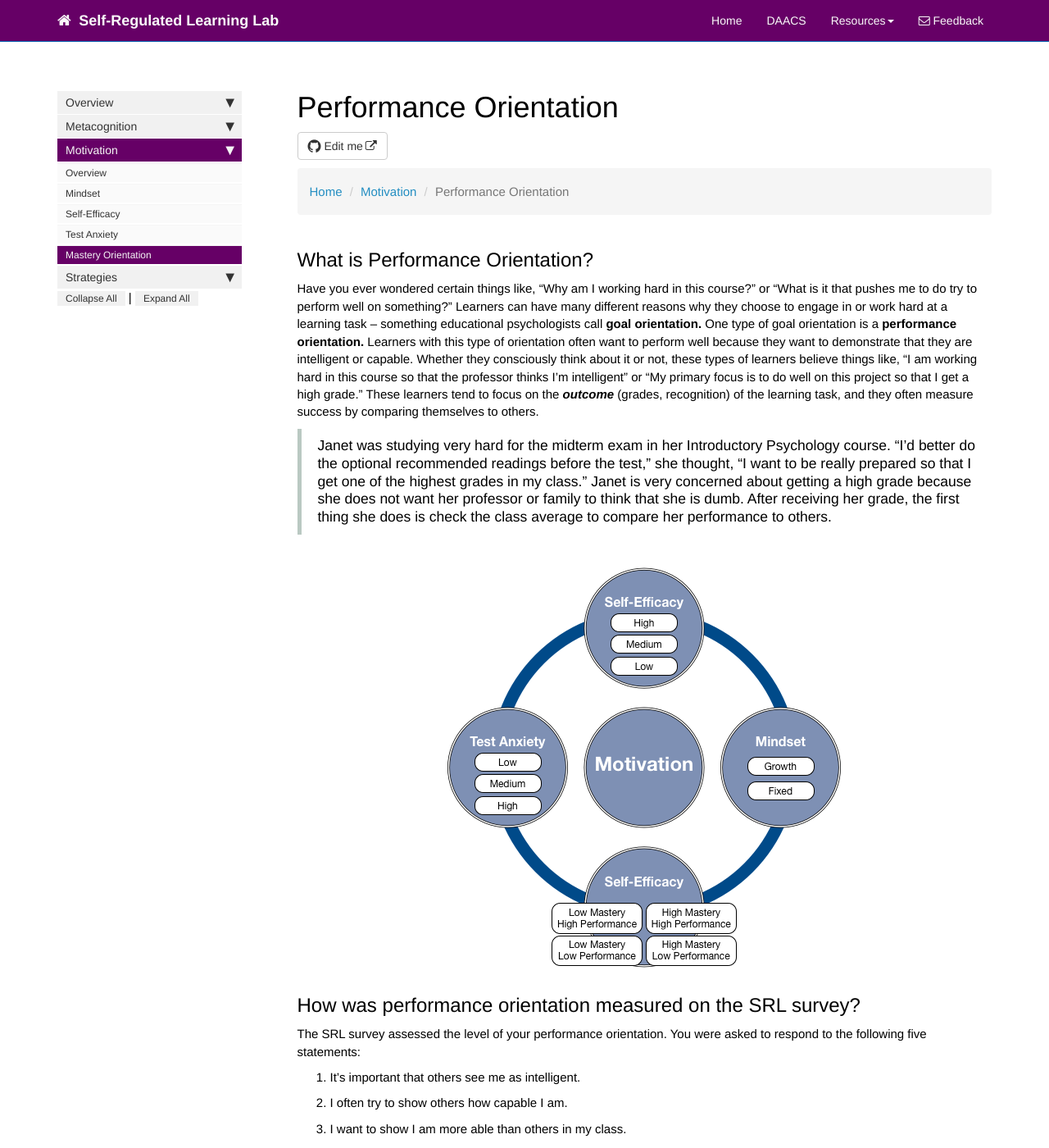
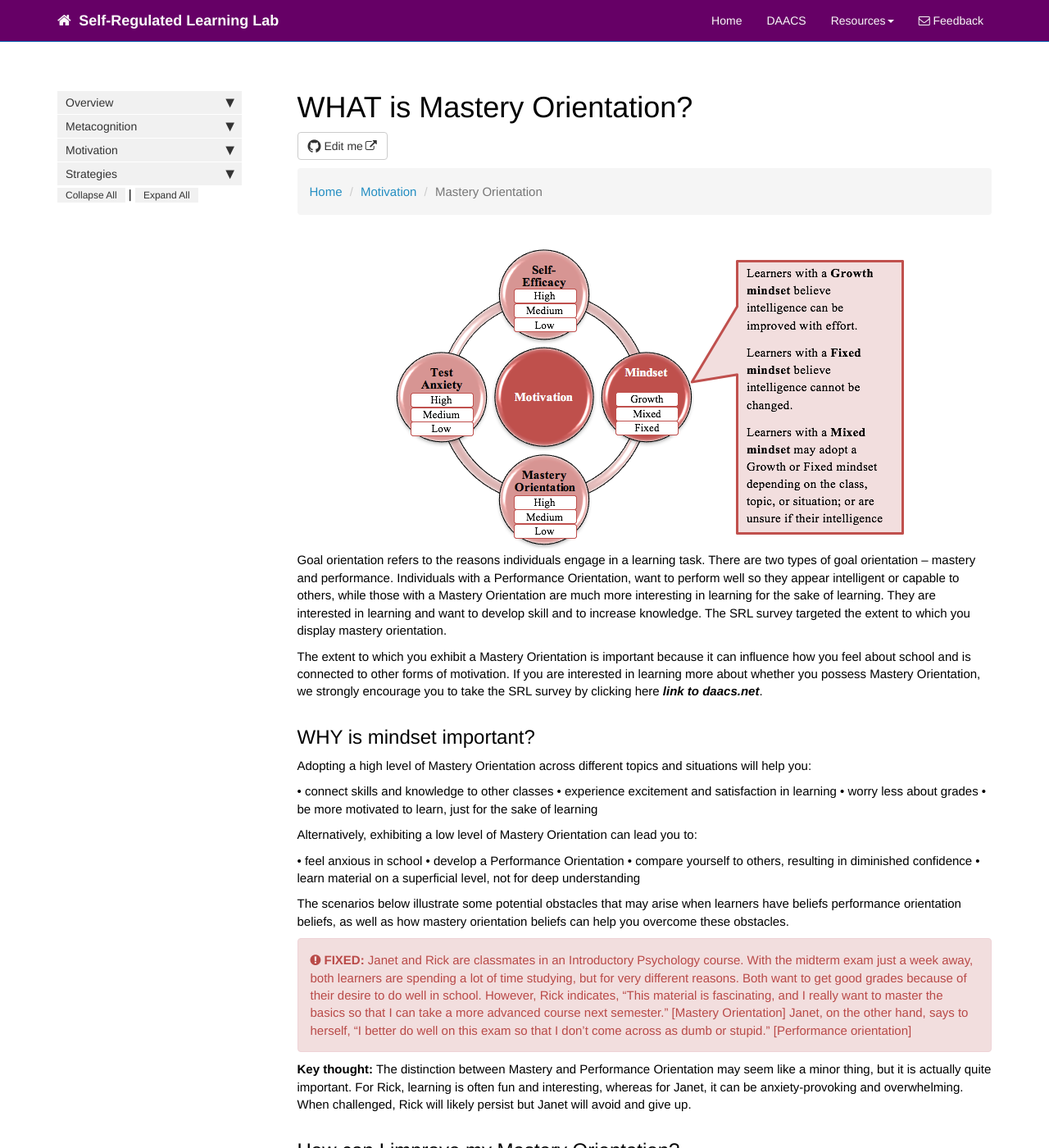
Before and after one commit to dfranklin02/SRL, a Jekyll site: the page built from docs/pages/motivation/mastery_orientation.md, in a window 1280 px wide and 1400 px high. Shown: the whole window at 82% size. Built offline with Jekyll 4.4.1, drawn with Linux system fonts in a browser that asks for light colours; nearby versions of some CDN libraries; comment, search, counter and statistics services are not loaded; some of the changed text lies outside the part shown.

Commit message:
Update mastery_orientation.md

```diff
--- a/docs/pages/motivation/mastery_orientation.md
+++ b/docs/pages/motivation/mastery_orientation.md
@@ -1,9 +1,9 @@
 ---
-title: Performance Orientation
+title: WHAT is Mastery Orientation?
 tags:
 keywords:
 sidebar: mydoc_sidebar
-permalink: mastery_orientation.html
+permalink: masteryorientation.html
 folder: motivation
 toc: false
 ---
@@ -11,45 +11,43 @@ toc: false
 <ul class="breadcrumb">
     <li><a href="index.html">Home</a></li>
     <li><a href="motivation.html">Motivation</a></li>
-    <li class="active">Performance Orientation</li>
+    <li class="active">Mastery Orientation</li>
 </ul>
 
+<center><img src='images/Mindset1.png' alt='mindset' /></center>
+
+Goal orientation refers to the reasons individuals engage in a learning task. There are two types of goal orientation -- mastery and performance. Individuals with a Performance Orientation, want to perform well so they appear intelligent or capable to others, while those with a Mastery Orientation are much more interesting in learning for the sake of learning. They are interested in learning and want to develop skill and to increase knowledge. The SRL survey targeted the extent to which you display mastery orientation.
+
+The extent to which you exhibit a Mastery Orientation is important because it can influence how you feel about school and is connected to other forms of motivation. If you are interested in learning more about whether you possess Mastery Orientation, we strongly encourage you to take the SRL survey by clicking here ***link to daacs.net***.
+
+## WHY is mindset important?
+Adopting a high level of Mastery Orientation across different topics and situations will help you:
+
+•	connect skills and knowledge to other classes
+•	experience excitement and satisfaction in learning
+•	worry less about grades
+•	be more motivated to learn, just for the sake of learning
+
+Alternatively, exhibiting a low level of Mastery Orientation can lead you to:
+
+•	feel anxious in school
+•	develop a Performance Orientation
+•	compare yourself to others, resulting in diminished confidence
+•	learn material on a superficial level, not for deep understanding
+
+The scenarios below illustrate some potential obstacles that may arise when learners have beliefs performance orientation beliefs, as well as how mastery orientation beliefs can help you overcome these obstacles.
+
+<div markdown="span" class="alert alert-danger" role="alert"><i class="fa fa-exclamation-circle"></i> <b>FIXED:</b>
+Janet and Rick are classmates in an Introductory Psychology course. With the midterm exam just a week away, both learners are spending a lot of time studying, but for very different reasons. Both want to get good grades because of their desire to do well in school. However, Rick indicates, “This material is fascinating, and I really want to master the basics so that I can take a more advanced course next semester.” [Mastery Orientation] Janet, on the other hand, says to herself, “I better do well on this exam so that I don't come across as dumb or stupid.” [Performance orientation]
+</div>
+
+**Key thought:** The distinction between Mastery and Performance Orientation may seem like a minor thing, but it is actually quite important. For Rick, learning is often fun and interesting, whereas for Janet, it can be anxiety-provoking and overwhelming. When challenged, Rick will likely persist but Janet will avoid and give up.
+
+## How can I improve my Mastery Orientation?
+
+All students can benefit from developing a Mastery Orientation! To learn more about a Mastery Orienation and different ways to develop it, click on the **Learn, See,** and/or **Do** buttons.
+
+<div class="embed-responsive embed-responsive-16by9"><iframe iframe class="embed-responsive-item" src="https://player.vimeo.com/video/207330839" width="640" height="360" frameborder="0" webkitallowfullscreen mozallowfullscreen allowfullscreen></iframe></div>
 
 
-## What is Performance Orientation?
-
-Have you ever wondered certain things like, “Why am I working hard in this course?” or “What is it that pushes me to do try to perform well on something?” Learners can have many different reasons why they choose to engage in or work hard at a learning task – something educational psychologists call **goal orientation.** One type of goal orientation is a **performance orientation.** Learners with this type of orientation often want to perform well because they want to demonstrate that they are intelligent or capable. Whether they consciously think about it or not, these types of learners believe things like, “I am working hard in this course so that the professor thinks I’m intelligent” or “My primary focus is to do well on this project so that I get a high grade.” These learners tend to focus on the ***outcome*** (grades, recognition) of the learning task, and they often measure success by comparing themselves to others.
-
-> Janet was studying very hard for the midterm exam in her Introductory Psychology course. “I’d better do the optional recommended readings before the test,” she thought, “I want to be really prepared so that I get one of the highest grades in my class.” Janet is very concerned about getting a high grade because she does not want her professor or family to think that she is dumb. After receiving her grade, the first thing she does is check the class average to compare her performance to others.
-
-<center><img src='images/motivation.png' alt='Motivation' /></center>
-
-## How was performance orientation measured on the SRL survey?
-
-The SRL survey assessed the level of your performance orientation. You were asked to respond to the following five statements:
-
-1. It's important that others see me as intelligent.
-2. I often try to show others how capable I am.
-3. I want to show I am more able than others in my class.
-4. I want to know more than other students.
-5. It's important for me not to appear “stupid” to others.
-
-Based on your responses to these items, you were categorized into one of three categories: **High, Medium,** and **Low**.
-
-* **High Performance Orientation** means that you focus a lot on appearing intelligent to others, and you often want to perform well so that others know you are capable.
-
-* **Medium Performance Orientation** means that you sometimes focus on appearing intelligent or capable to others. However, this may not be the strongest reason why you work hard at school.
-
-* **Low Performance Orientation** means that you don’t think too much about appearing intelligent or capable to others. This is not your main reason for wanting to perform well in school.
-
-## Now that I know more about my performance orientation, what can I do?
-
-If you had a High or Medium Performance Goal orientation you strongly encourage you to click on both *How Can I Learn More?* tab as well as the *What Can I Do?* tab below. Although a performance goal orientation can help to motivate you at times, there is an alternative and perhaps more adaptive way of thinking about why you should be learning – something that is called a **Mastery Goal** orientation.
-
-If you received a Low Performance orientation, you may still find some value in perusing these sections, particularly the *What Can I Do section*?
-
-* Click on the links under **How Can I Learn More?** to learn more about the importance and relevance of performance and other types of goal orientations.
-
-* Click on the links under **What Can I Do?** to learn about some strategies or suggestions about other types of goal orientations that may help you think about school in a different way
-
 {% include footers/performance_orientation_footer.html %}
```
